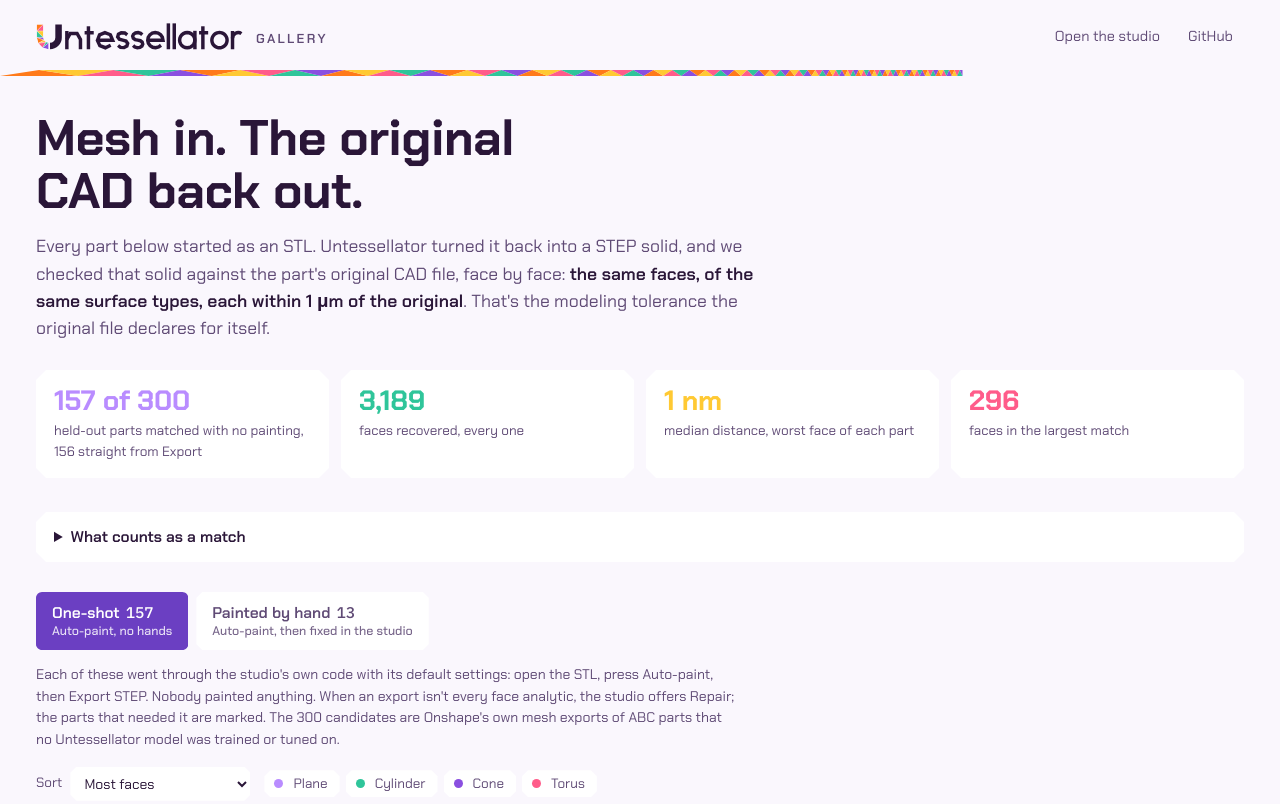
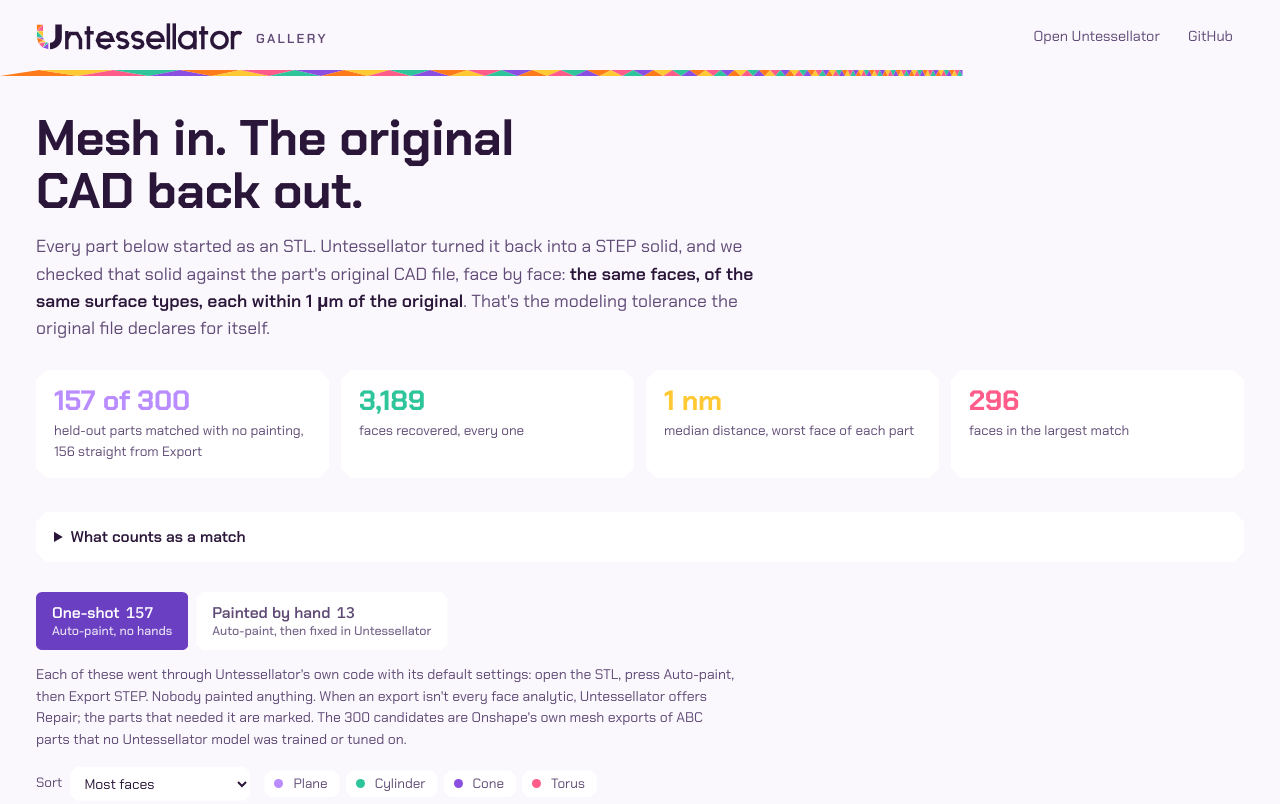
Before and after one commit to h0witzer/Untessellator-Gallery, a plain HTML site: page index.html in a window 1280 px wide. Shown: the top 804 px of the page. Drawn offline with Linux system fonts and the light colour scheme.

Commit message:
Name the app Untessellator, not "the studio"
Co-Authored-By: Claude Opus 5.5 <noreply@anthropic.com>

```diff
--- a/index.html
+++ b/index.html
@@ -23,7 +23,7 @@
   <header class="top">
     <a class="brand" href="./" aria-label="Untessellator Gallery"><i></i><span>Gallery</span></a>
     <nav>
-      <a href="https://untessellator.com/">Open the studio</a>
+      <a href="https://untessellator.com/">Open Untessellator</a>
       <a href="https://github.com/h0witzer/Untessellator">GitHub</a>
     </nav>
   </header>
@@ -64,7 +64,7 @@
         One-shot<span class="count" data-count="oneshot"></span><small>Auto-paint, no hands</small>
       </button>
       <button class="tab" role="tab" id="tab-painted" data-corpus="painted" aria-selected="false">
-        Painted by hand<span class="count" data-count="painted"></span><small>Auto-paint, then fixed in the studio</small>
+        Painted by hand<span class="count" data-count="painted"></span><small>Auto-paint, then fixed in Untessellator</small>
       </button>
     </div>
     <p class="corpus-note" id="corpus-note"></p>
--- a/js/gallery.js
+++ b/js/gallery.js
@@ -1,12 +1,12 @@
 import { int, length, ORDER, kindVar } from './format.js';
 
 const NOTES = {
-  oneshot: (c) => `Each of these went through the studio's own code with its default settings: open the STL,
-    press Auto-paint, then Export STEP. Nobody painted anything. When an export isn't every face analytic, the
-    studio offers Repair; the parts that needed it are marked. The ${int(c.tried + (c.pending ?? 0))} candidates
+  oneshot: (c) => `Each of these went through Untessellator's own code with its default settings: open the STL,
+    press Auto-paint, then Export STEP. Nobody painted anything. When an export isn't every face analytic,
+    Untessellator offers Repair; the parts that needed it are marked. The ${int(c.tried + (c.pending ?? 0))} candidates
     are Onshape's own mesh exports of ABC parts that no Untessellator model was trained or tuned on.${c.pending
     ? ` ${int(c.tried)} have run so far, and the rest are still running.` : ''}`,
-  painted: () => `Parts the one-shot run missed, which a person then repainted in the studio: a few faces on
+  painted: () => `Parts the one-shot run missed, which a person then repainted in Untessellator: a few faces on
     some, most of them on others. They're held to the same bar as the one-shot parts.`,
 };
 const MISS_LABELS = {
@@ -49,7 +49,7 @@ function stats() {
     : [[int(parts.length), 'parts matched after painting by hand'],
        [int(parts.reduce((s, p) => s + p.faces, 0)), 'faces recovered, every one'],
        [length(median(parts.map((p) => p.max_dev_mm))), 'median distance, worst face of each part'],
-       parts.some((p) => p.hand_groups != null)     // only a part with its studio report has the count
+       parts.some((p) => p.hand_groups != null)     // only a part with its report.zip has the count
          ? [int(parts.reduce((s, p) => s + (p.hand_groups ?? 0), 0)), 'faces painted by hand']
          : [int(Math.max(0, ...parts.map((p) => p.faces))), 'faces in the largest match']];
   $('stats').innerHTML = cells.map(([v, l]) => `<div class="stat"><div class="v">${v}</div><div class="l">${l}</div></div>`).join('');
--- a/js/part.js
+++ b/js/part.js
@@ -83,15 +83,15 @@ $('facts').insertAdjacentHTML('beforeend', `
       <dt>Part size</dt><dd>${sig(p.diag_mm, 3)} mm across</dd>
       ${timing}${repair}${hand}
     </dl>
-    ${p.repaired ? `<p class="note" style="margin-top:8px">The first export wasn't every face analytic, so the studio
+    ${p.repaired ? `<p class="note" style="margin-top:8px">The first export wasn't every face analytic, so Untessellator
       offered Repair. Repair changed ${int(p.repair_kept)} group${p.repair_kept === 1 ? '' : 's'} on its own, and the
       second export is the one shown.</p>` : ''}
   </div>
   <a class="download" href="parts/${p.id}/${p.id}.zip" download>Download the STL and both STEP files
     <small>input.stl · export.step · original.step · match.json · ${bytes(p.zip_bytes)}</small></a>
   <p class="note">Open export.step and original.step side by side in any CAD program. match.json has the
-    numbers for every face. To run it yourself, drop input.stl on the
-    <a href="https://untessellator.com/">studio</a> and press Auto-paint, then Export STEP${p.repaired
+    numbers for every face. To run it yourself, drop input.stl into
+    <a href="https://untessellator.com/">Untessellator</a> and press Auto-paint, then Export STEP${p.repaired
       ? ', then Repair when it\'s offered, then Export STEP again' : ''}.</p>
 `);
 
--- a/js/view.js
+++ b/js/view.js
@@ -20,7 +20,7 @@ export const KIND_COLORS = {
   plane: '#b98cff', cylinder: '#2fc59a', cone: '#8a4fe0', sphere: '#ffc933', torus: '#ff5c8a',
   bspline: '#ff7a1a', revolution: '#8f8399', extrusion: '#8f8399', other: '#8f8399',
 };
-// Untessellator's filament colors, as the studio paints surface types; a hovered face goes white, which no type is
+// Untessellator's filament colors, as it paints surface types; a hovered face goes white, which no type is
 const HIGHLIGHT = new THREE.Color('#ffffff');
 
 export async function loadView(url) {
```
Also changed, not shown: part.html (+1 -1 lines), 1 other file.
